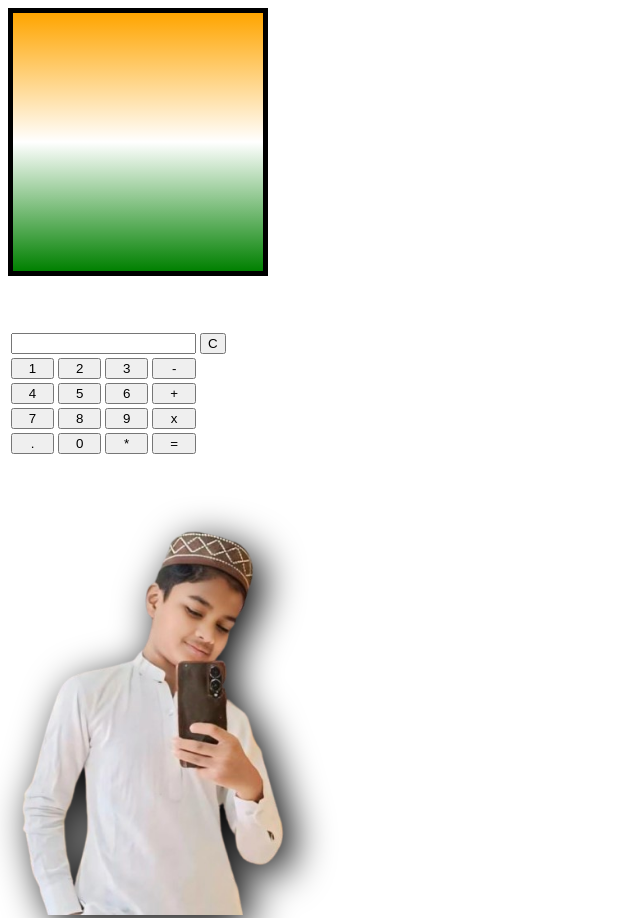
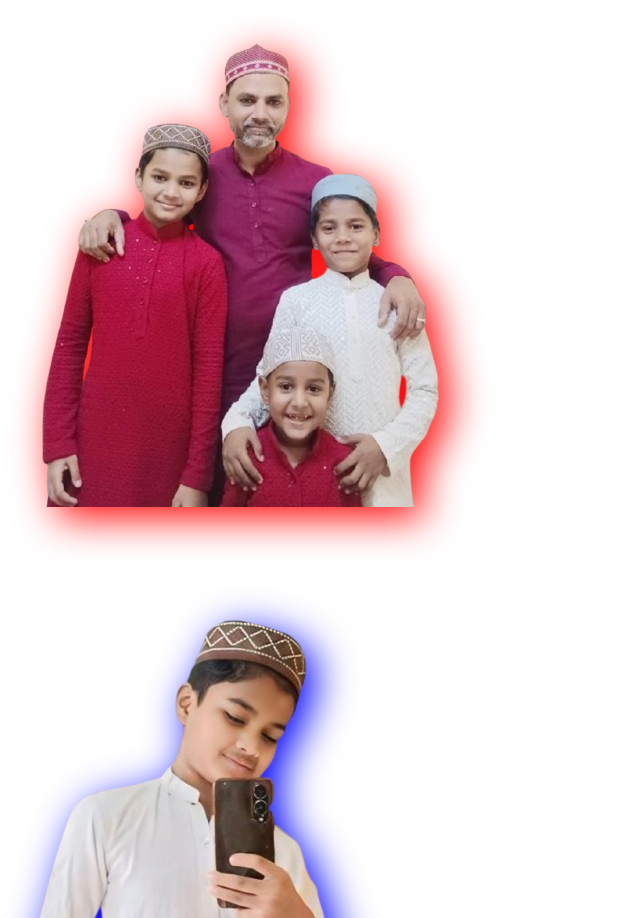
Before and after one commit to AyanAnsariA/practiceSet, a plain HTML site: page index.html in a window 1280 px wide. Shown: the top 918 px of the page, without its empty margins (0-640 px from the left). Drawn offline with Linux system fonts and the light colour scheme.

Commit message:
new commit

```diff
--- a/index.html
+++ b/index.html
@@ -5,49 +5,13 @@
     <meta name="viewport" content="width=device-width, initial-scale=1.0">
     <title>Document</title>
     <link rel="stylesheet" href="slyle.css">
+    <link rel="shortcut icon" href="image/yasin.png" type="image/x-icon">
 </head>
 <body>
-    <div id="yasin"></div>
-    <br><br><br>
-<table>
-<tr>
-    <th colspan="4"><input type="text">
-    <th><button>C</button>
-</tr>
-<tr>
-    <th><button>1</button>
-    <th><button>2</button>
-    <th><button>3</button>
-    <th><button>-</button>
-</tr>
-    <th><button>4</button>
-    <th><button>5</button>
-    <th><button>6</button>
-    <th><button>+</button>
-</tr>
-<tr>
-    <th><button>7</button>
-    <th><button>8</button>
-    <th><button>9</button>
-    <th><button>x</button>
-</tr>
-<tr>
-    <th><button>.</button>
-    <th><button>0</button>
-    <th><button>*</button>
-    <th><button>=</button>
-</tr>
-</table>
-
-
-
-
-
-
-
-
-<img width="29%" style="text-align: center;" src="image/6.png" alt="">
-<br><br>
-<img id="img1" src="image/7.png" alt="">
+    <img src="image/yasin.png" alt="">
+    <br><br>
+    <img id="yasin" src="image/6.png" alt="">
+    <br><br>
+    <img class="yasin" src="image/7.png" alt="">
 </body>
 </html>
--- a/slyle.css
+++ b/slyle.css
@@ -1,17 +1,9 @@
+img{
+    filter: drop-shadow(10px 10px 20px red);
+}
 #yasin{
-    width: 250px;
-    height: 258px;
-    border: 5px solid;
-    background-image: linear-gradient(orange, white, green);
-}
-button{
-    width: 100%;
-    height: 100%;
-}
-img{
-    filter: drop-shadow(10px 10px 20px black);
-}
-
-#img{
     filter: drop-shadow(10px 10px 20px blue);
 }
+.yasin{
+    filter: drop-shadow(10px 10px 20px white);
+}
```
Also changed, not shown: image/2.png (deleted), image/5.jpg (deleted), image/yasin.png (added).
